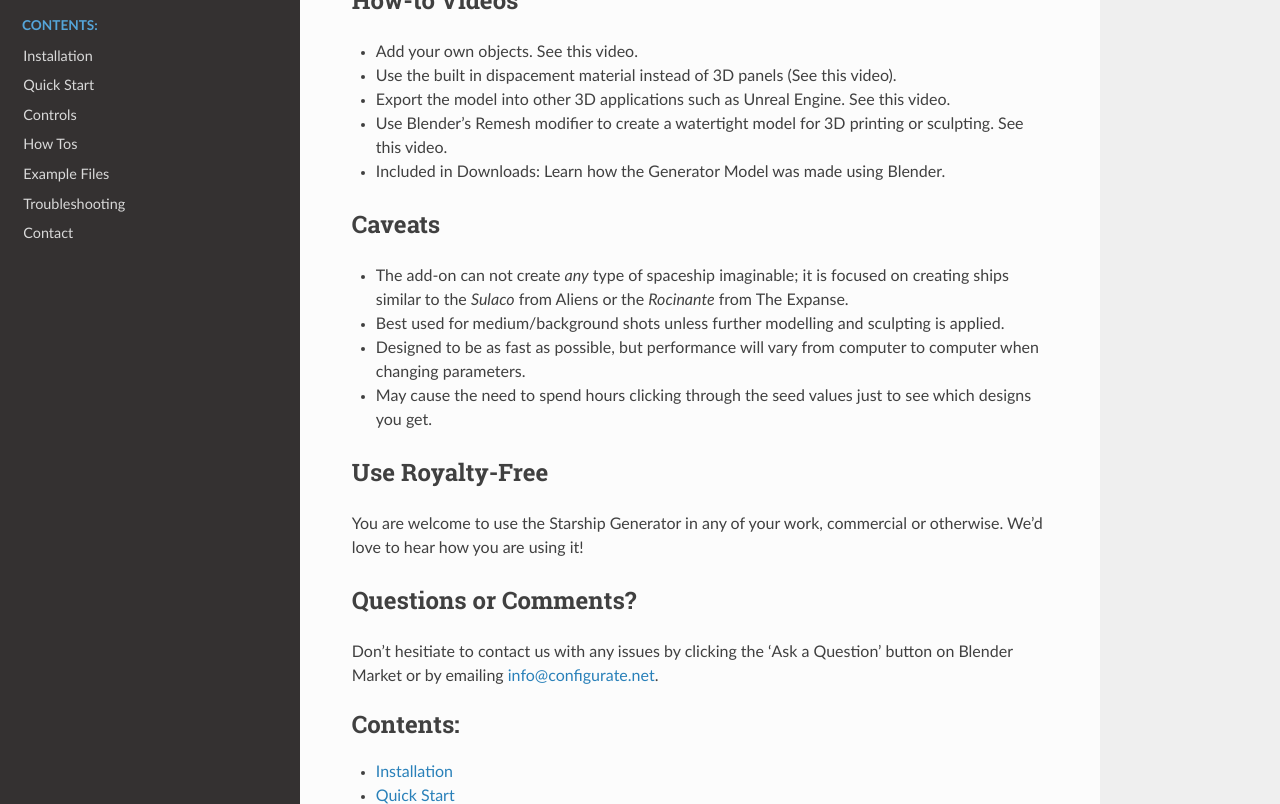
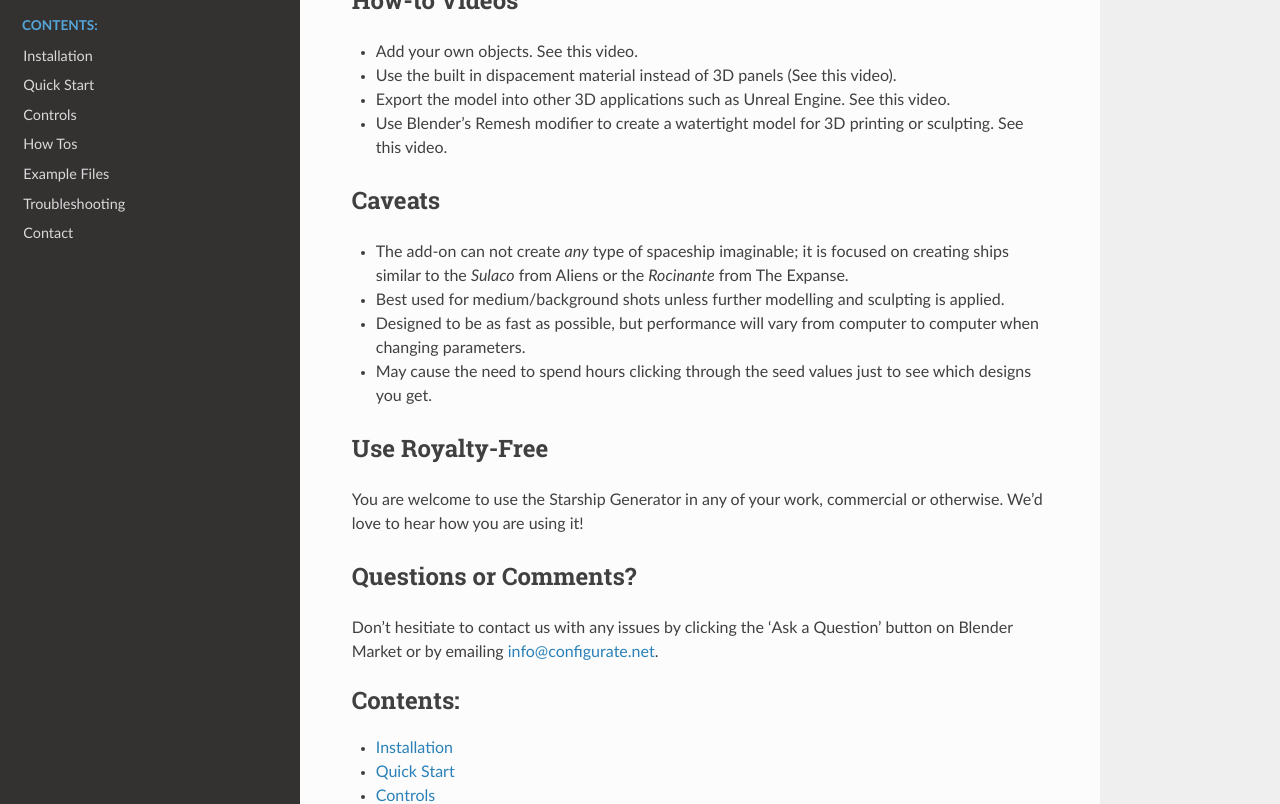
Before and after one commit to mkingsnorth/starship_generator_docs, a Sphinx documentation site: the page built from docs/index.rst, in a window 1280 px wide and 900 px high, scrolled down 828 px, cut to the strip 96-900 px from the top of the window. Built offline with Sphinx 7.4.7 and the Read the Docs theme 2.0.0, drawn with Linux system fonts in a browser that asks for light colours.

Commit message:
Removing reference to how-to video

```diff
--- a/docs/index.rst
+++ b/docs/index.rst
@@ -41,7 +41,6 @@ How-to Videos
 * Use the built in dispacement material instead of 3D panels (See this video).
 * Export the model into other 3D applications such as Unreal Engine. See this video.
 * Use Blender's Remesh modifier to create a watertight model for 3D printing or sculpting. See this video.
-* Included in Downloads: Learn how the Generator Model was made using Blender.
 
 ---------------------------------
 Caveats
```
